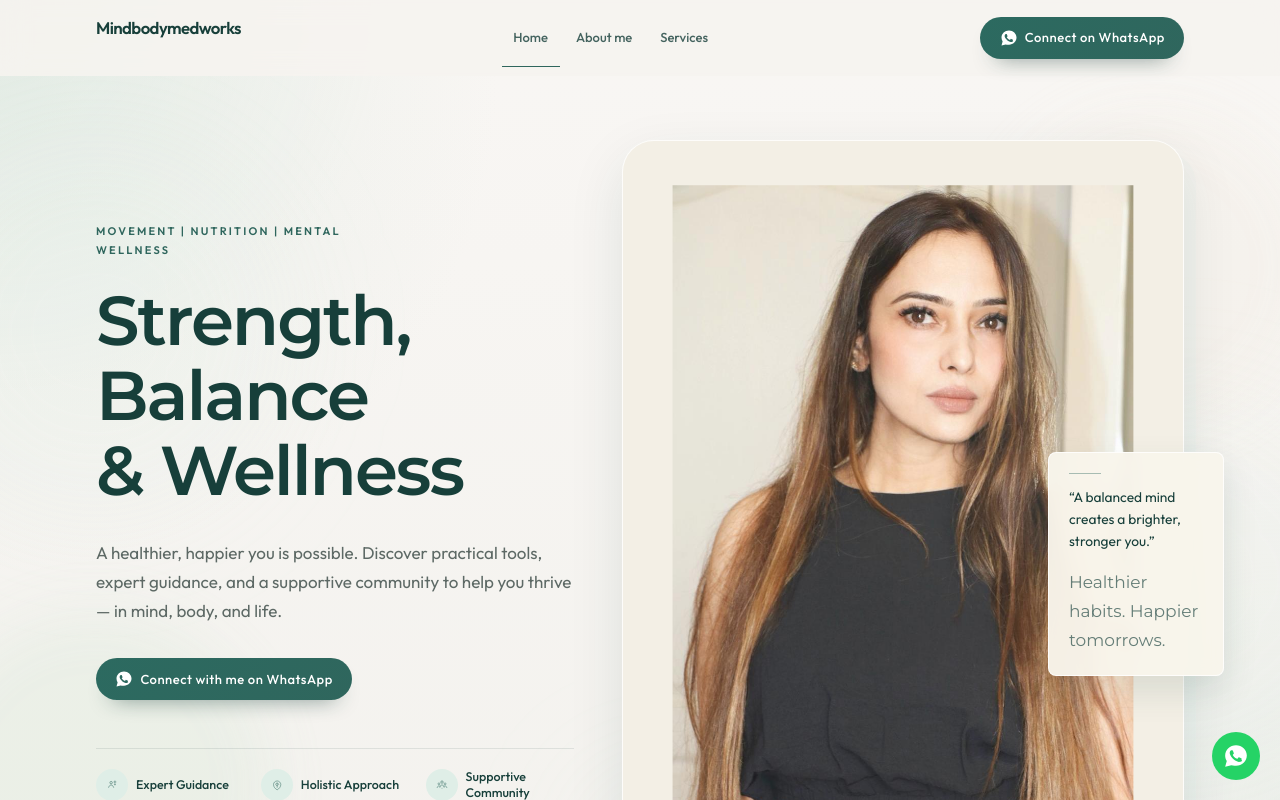
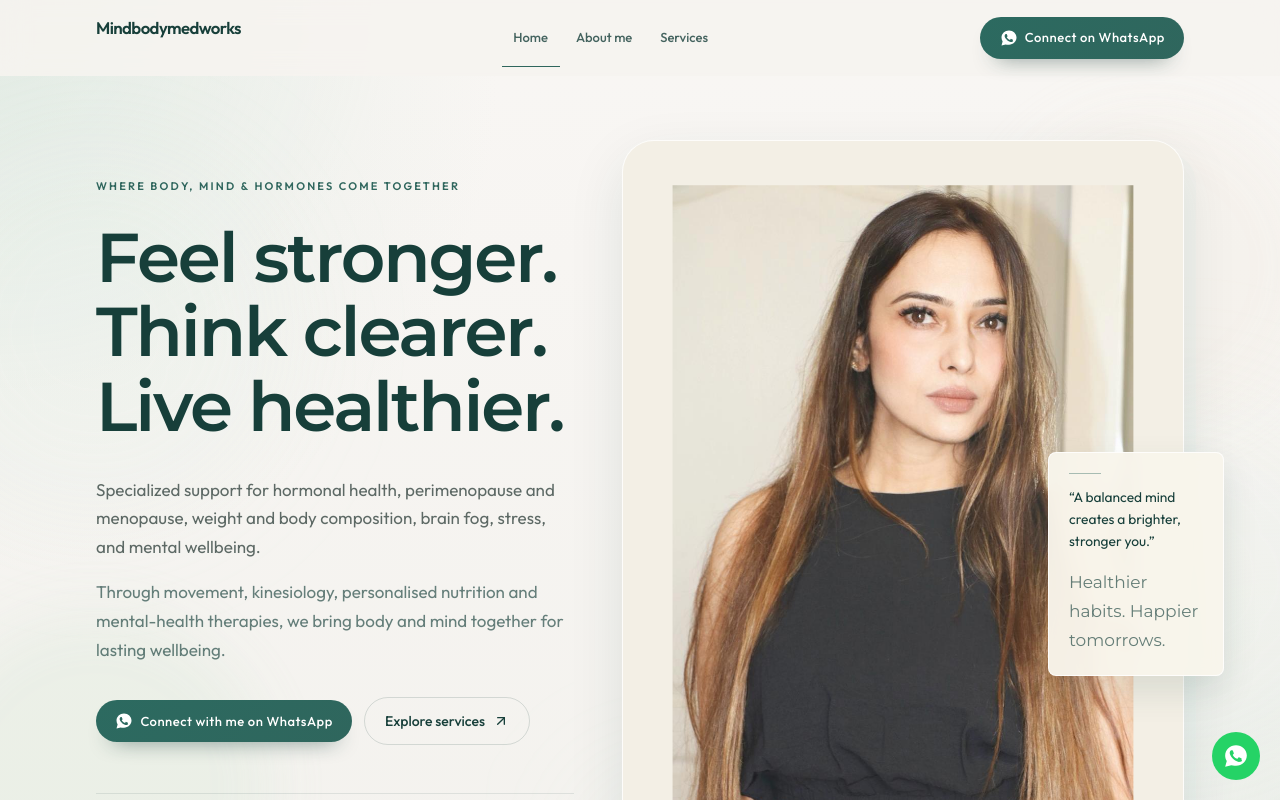
Before and after one commit to rudraigowri/mindbodymedworks, a Next.js app: page / in a window 1280 px wide. Shown: the top 800 px of the page. Built offline with nearby package versions, Linux system fonts and the light colour scheme; no server answers.

Commit message:
Whatsapp integration

```diff
--- a/components/Hero.tsx
+++ b/components/Hero.tsx
@@ -1,3 +1,5 @@
+import { ArrowUpRight } from "lucide-react";
+
 import { site } from "@/data/site";
 import { Portrait } from "@/components/Portrait";
 import { WhatsAppButton } from "@/components/WhatsAppButton";
@@ -10,7 +12,9 @@ export function Hero() {
       aria-labelledby="hero-heading"
       className="hero-shell relative overflow-hidden bg-ivory"
     >
-      {/* Soft background */}
+      {/* =========================================================
+          SOFT BACKGROUND
+      ========================================================== */}
       <div
         aria-hidden="true"
         className="pointer-events-none absolute inset-0 overflow-hidden"
@@ -21,14 +25,6 @@ export function Hero() {
       </div>
 
       <div className="relative z-10 mx-auto max-w-6xl px-5 pb-16 pt-10 sm:px-6 sm:pb-20 sm:pt-12 lg:px-8 lg:pb-20 lg:pt-16">
-
-        {/*
-          MOBILE:
-          single column
-
-          DESKTOP:
-          two columns
-        */}
         <div className="grid grid-cols-1 items-center gap-12 lg:grid-cols-[minmax(0,0.92fr)_minmax(0,1.08fr)] lg:gap-12">
 
           {/* =========================================================
@@ -37,8 +33,19 @@ export function Hero() {
           <div className="min-w-0">
 
             {/* Eyebrow */}
-            <p className="eyebrow max-w-xs text-[0.62rem] tracking-[0.18em] text-[#5a6d66] sm:text-[0.7rem] lg:text-[0.75rem]">
-              {site.heroKicker}
+            <p
+              className="
+                eyebrow
+                max-w-xs
+                text-[0.62rem]
+                tracking-[0.18em]
+                text-[#5a6d66]
+                sm:text-[0.7rem]
+                lg:max-w-md
+                lg:text-[0.75rem]
+              "
+            >
+              Where body, mind & hormones come together
             </p>
 
             {/* Heading */}
@@ -61,14 +68,14 @@ export function Hero() {
                 lg:leading-[0.86]
               "
             >
-              Strength,
+              Feel stronger.
               <br />
-              Balance
+              Think clearer.
               <br />
-              &amp; Wellness
+              Live healthier.
             </h1>
 
-            {/* Intro */}
+            {/* Main description */}
             <p
               className="
                 mt-6
@@ -79,15 +86,33 @@ export function Hero() {
                 sm:mt-7
                 sm:text-[1.05rem]
                 lg:mt-8
-                lg:max-w-124
+                lg:max-w-[38rem]
                 lg:text-[1.08rem]
               "
             >
-              {site.heroIntro}
+              Specialized support for hormonal health, perimenopause and
+              menopause, weight and body composition, brain fog, stress, and
+              mental wellbeing.
+            </p>
+
+            {/* Approach */}
+            <p
+              className="
+                mt-4
+                max-w-[34rem]
+                text-[0.9rem]
+                leading-[1.7]
+                text-deep-teal/65
+                sm:text-[0.95rem]
+              "
+            >
+              Through movement, kinesiology, personalised nutrition and
+              mental-health therapies, we bring body and mind together for
+              lasting wellbeing.
             </p>
 
             {/* CTA */}
-            <div className="mt-7 sm:mt-8 lg:mt-8">
+            <div className="mt-7 flex flex-wrap items-center gap-3 sm:mt-8">
               <WhatsAppButton
                 showIcon={true}
                 className="
@@ -101,6 +126,41 @@ export function Hero() {
               >
                 Connect with me on WhatsApp
               </WhatsAppButton>
+
+              <a
+                href="#services"
+                className="
+                  group
+                  inline-flex
+                  min-h-12
+                  items-center
+                  gap-2
+                  rounded-full
+                  border
+                  border-deep-teal/15
+                  px-5
+                  text-sm
+                  font-medium
+                  text-deep-teal
+                  transition-all
+                  duration-300
+                  hover:-translate-y-0.5
+                  hover:border-deep-teal/30
+                  hover:bg-white/60
+                "
+              >
+                Explore services
+
+                <ArrowUpRight
+                  size={16}
+                  className="
+                    transition-transform
+                    duration-300
+                    group-hover:translate-x-0.5
+                    group-hover:-translate-y-0.5
+                  "
+                />
+              </a>
             </div>
 
             {/* Trust indicators */}
@@ -169,7 +229,6 @@ export function Hero() {
               RIGHT / PORTRAIT
           ========================================================== */}
           <div className="relative min-w-0">
-
             <div className="relative mx-auto w-full max-w-xl">
 
               {/* Portrait shadow */}
@@ -272,8 +331,8 @@ export function Hero() {
 
                 <p
                   className="
+                    mt-3
                     font-hand
-                    mt-3
                     text-[0.8rem]
                     leading-[1.35]
                     text-deep-teal/65
@@ -320,7 +379,7 @@ export function Hero() {
                     lg:text-[0.68rem]
                   "
                 >
-                  WELLNESS • GUIDANCE • BALANCE
+                  BODY • MIND • HORMONES • WELLBEING
                 </span>
               </div>
 
```
Also changed, not shown: lib/whatsapp.ts (+7 -1 lines).
